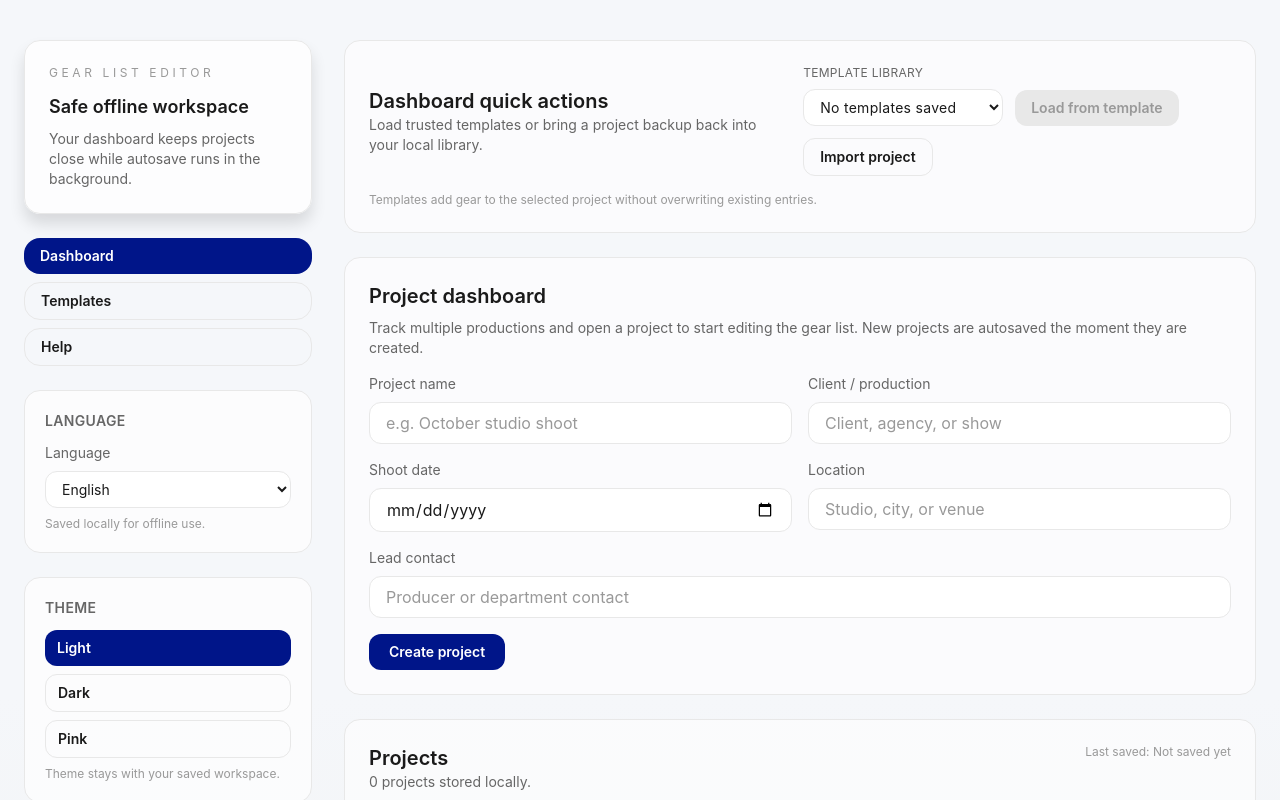
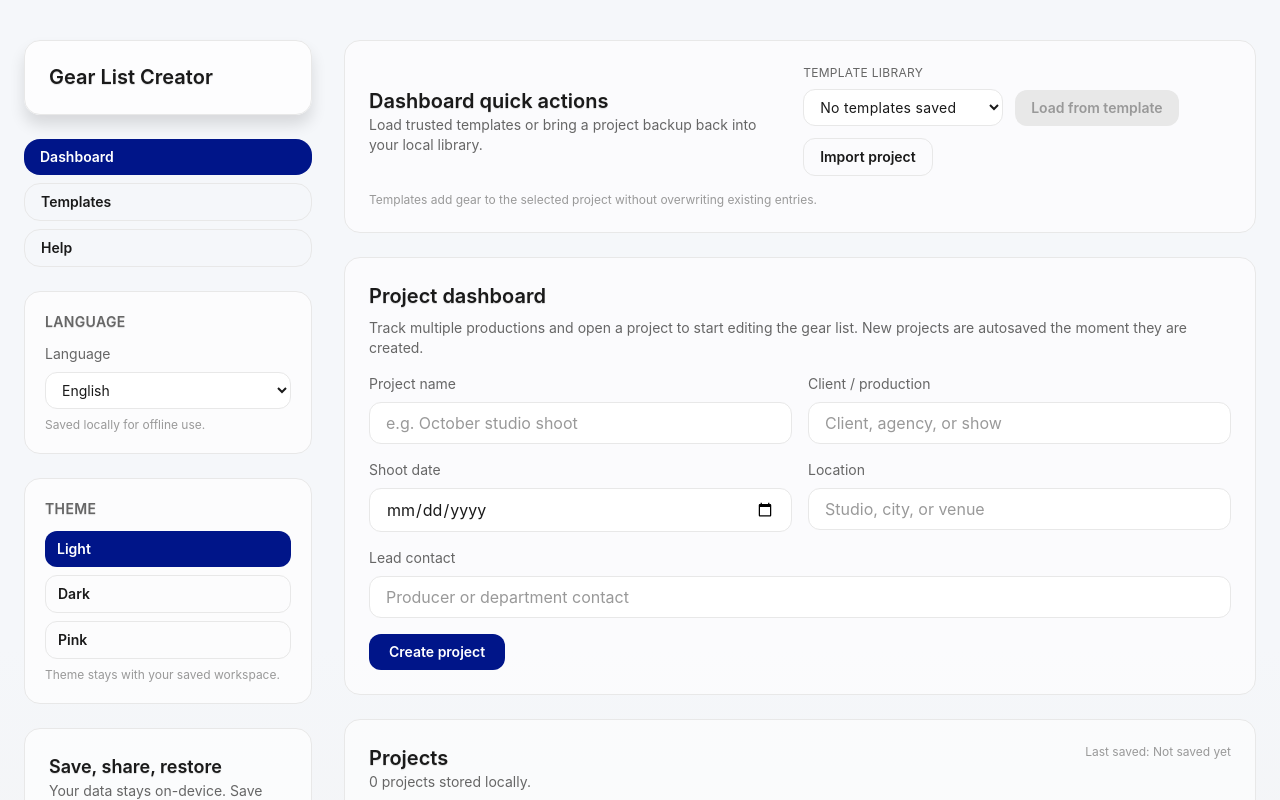
Before and after one commit to Hugo9809/Gear-list-editor, a React (Vite) app in the folder app/: page / in a window 1280 px wide. Shown: the top 800 px of the page. Built offline with nearby package versions, Linux system fonts and the light colour scheme.

Commit message:
Update sidebar branding and title styling

```diff
--- a/app/src/App.jsx
+++ b/app/src/App.jsx
@@ -310,7 +310,7 @@ export default function App() {
 
   useEffect(() => {
     document.documentElement.lang = locale;
-    document.title = t('meta.title', 'Gear list editor');
+    document.title = t('meta.title', 'Gear list creator');
   }, [locale, t]);
 
   if (!storageRef.current) {
@@ -1019,18 +1019,9 @@ export default function App() {
         <div className="flex flex-col gap-8 lg:flex-row">
           <aside className="flex w-full flex-col gap-6 lg:w-72">
             <div className="rounded-2xl border border-surface-sunken bg-surface-elevated/80 p-6 shadow-lg">
-              <p className="text-xs uppercase tracking-[0.3em] text-text-muted">
-                {t('ui.appName', 'Gear List Editor')}
-              </p>
-              <h2 className="mt-3 text-lg font-semibold text-text-primary">
-                {t('ui.sidebar.title', 'Safe offline workspace')}
+              <h2 className="truncate text-xl font-semibold leading-tight text-text-primary title-shadow">
+                {t('ui.appName', 'Gear List Creator')}
               </h2>
-              <p className="mt-2 text-sm text-text-secondary">
-                {t(
-                  'ui.sidebar.description',
-                  'Tabs keep your workflow focused while autosave runs in the background.'
-                )}
-              </p>
             </div>
 
             <nav className="flex flex-col gap-2">
@@ -1054,7 +1045,7 @@ export default function App() {
             </nav>
 
             <div className="rounded-2xl border border-surface-sunken bg-surface-elevated/70 p-5">
-              <h3 className="text-sm font-semibold uppercase tracking-wide text-text-secondary">
+              <h3 className="text-sm font-semibold uppercase tracking-wide text-text-secondary title-shadow">
                 {t('language.label', 'Language')}
               </h3>
               <label className="mt-3 flex flex-col gap-2 text-sm text-text-secondary">
@@ -1077,7 +1068,7 @@ export default function App() {
             </div>
 
             <div className="rounded-2xl border border-surface-sunken bg-surface-elevated/70 p-5">
-              <h3 className="text-sm font-semibold uppercase tracking-wide text-text-secondary">
+              <h3 className="text-sm font-semibold uppercase tracking-wide text-text-secondary title-shadow">
                 {t('theme.label', 'Theme')}
               </h3>
               <div className="mt-3 grid gap-2">
@@ -1106,7 +1097,7 @@ export default function App() {
             </div>
 
             <div className="rounded-2xl border border-surface-sunken bg-surface-elevated/70 p-6">
-              <h2 className="text-lg font-semibold text-text-primary">
+              <h2 className="text-lg font-semibold text-text-primary title-shadow">
                 {t('backup.title', 'Save, share, restore')}
               </h2>
               <p className="text-sm text-text-secondary">
@@ -1173,7 +1164,7 @@ export default function App() {
                   <span className="text-xs uppercase tracking-[0.3em] text-text-muted">
                     {t('project.active.label', 'Active project')}
                   </span>
-                  <span className="text-lg font-semibold text-text-primary">
+                  <span className="text-lg font-semibold text-text-primary title-shadow">
                     {resolveDisplayName(
                       activeProject.name,
                       { index: Math.max(activeProjectIndex, 0) + 1 },
@@ -1218,7 +1209,7 @@ export default function App() {
                 <div className="flex flex-col gap-4 rounded-2xl border border-surface-sunken bg-surface-elevated/60 p-6">
                   <div className="flex flex-col gap-4 lg:flex-row lg:items-center lg:justify-between">
                     <div>
-                      <h2 className="text-xl font-semibold text-text-primary">
+                      <h2 className="text-xl font-semibold text-text-primary title-shadow">
                         {t('dashboard.quickActions.title', 'Dashboard quick actions')}
                       </h2>
                       <p className="text-sm text-text-secondary">
@@ -1287,7 +1278,7 @@ export default function App() {
                   className="flex flex-col gap-4 rounded-2xl border border-surface-sunken bg-surface-elevated/60 p-6"
                 >
                   <div className="flex flex-col gap-2">
-                    <h2 className="text-xl font-semibold text-text-primary">
+                    <h2 className="text-xl font-semibold text-text-primary title-shadow">
                       {t('project.dashboard.title', 'Project dashboard')}
                     </h2>
                     <p className="text-sm text-text-secondary">
@@ -1365,7 +1356,7 @@ export default function App() {
                 <div className="rounded-2xl border border-surface-sunken bg-surface-elevated/60 p-6">
                   <div className="flex flex-wrap items-start justify-between gap-4">
                     <div>
-                      <h2 className="text-xl font-semibold text-text-primary">
+                      <h2 className="text-xl font-semibold text-text-primary title-shadow">
                         {t('project.list.title', 'Projects')}
                       </h2>
                       <p className="text-sm text-text-secondary">
@@ -1406,7 +1397,7 @@ export default function App() {
                           >
                             <div className="flex items-start justify-between gap-3">
                               <div>
-                                <h3 className="text-lg font-semibold text-text-primary">
+                                <h3 className="text-lg font-semibold text-text-primary title-shadow">
                                   {resolveDisplayName(
                                     project.name,
                                     { index: projectIndex + 1 },
@@ -1465,7 +1456,7 @@ export default function App() {
               <div className="rounded-2xl border border-surface-sunken bg-surface-elevated/60 p-6">
                 <div className="flex flex-wrap items-center justify-between gap-4">
                   <div>
-                    <h2 className="text-xl font-semibold text-text-primary">
+                    <h2 className="text-xl font-semibold text-text-primary title-shadow">
                       {t('project.workspace.title', 'Active project workspace')}
                     </h2>
                     <p className="text-sm text-text-secondary">
@@ -1557,7 +1548,7 @@ export default function App() {
                       className="flex flex-col gap-3 rounded-xl border border-surface-sunken bg-surface-muted/60 p-4"
                     >
                       <div className="flex flex-wrap items-center justify-between gap-3">
-                        <h3 className="text-lg font-semibold text-text-primary">
+                        <h3 className="text-lg font-semibold text-text-primary title-shadow">
                           {t('categories.title', 'Categories')}
                         </h3>
                         <span className="text-xs text-text-muted">
@@ -1785,7 +1776,7 @@ export default function App() {
                     </div>
 
                     <div className="rounded-2xl border border-surface-sunken bg-surface-elevated/60 p-4">
-                      <h3 className="text-lg font-semibold text-text-primary">
+                      <h3 className="text-lg font-semibold text-text-primary title-shadow">
                         {t('project.notes.title', 'Project notes')}
                       </h3>
                       <p className="text-sm text-text-secondary">
@@ -1823,7 +1814,7 @@ export default function App() {
                 className="rounded-2xl border border-surface-sunken bg-surface-elevated/60 p-6"
               >
                 <div className="flex flex-col gap-2">
-                  <h2 className="text-xl font-semibold text-text-primary">
+                  <h2 className="text-xl font-semibold text-text-primary title-shadow">
                     {t('template.management.title', 'Template management')}
                   </h2>
                   <p className="text-sm text-text-secondary">
@@ -1941,7 +1932,7 @@ export default function App() {
             {activeTab === 'help' ? (
               <section className="rounded-2xl border border-surface-sunken bg-surface-elevated/70 p-6">
                 <div className="flex flex-col gap-2">
-                  <h2 className="text-lg font-semibold text-text-primary">
+                  <h2 className="text-lg font-semibold text-text-primary title-shadow">
                     {t('help.title', 'Help & documentation')}
                   </h2>
                   <p className="text-sm text-text-secondary">
@@ -1955,7 +1946,7 @@ export default function App() {
                       open={index === 0}
                       className="rounded-xl border border-surface-sunken bg-surface-muted/60 px-4 py-3"
                     >
-                      <summary className="cursor-pointer text-sm font-semibold text-text-primary">
+                      <summary className="cursor-pointer text-sm font-semibold text-text-primary title-shadow">
                         {section.title}
                       </summary>
                       <p className="mt-2 text-sm text-text-secondary">{section.description}</p>
@@ -1968,7 +1959,7 @@ export default function App() {
                   ))}
                 </div>
                 <div className="mt-5 border-t border-surface-sunken pt-4">
-                  <h3 className="text-base font-semibold text-text-primary">
+                  <h3 className="text-base font-semibold text-text-primary title-shadow">
                     {t('offline.title', 'Offline workflow')}
                   </h3>
                   <p className="mt-1 text-sm text-text-secondary">
@@ -1984,7 +1975,7 @@ export default function App() {
                   </p>
                 </div>
                 <div className="mt-5 border-t border-surface-sunken pt-4">
-                  <h3 className="text-base font-semibold text-text-primary">
+                  <h3 className="text-base font-semibold text-text-primary title-shadow">
                     {t('documentation.title', 'Documentation')}
                   </h3>
                   <p className="mt-1 text-sm text-text-secondary">
@@ -1999,7 +1990,7 @@ export default function App() {
                         key={section.title}
                         className="rounded-xl border border-surface-sunken bg-surface-muted/60 px-4 py-3"
                       >
-                        <h4 className="text-sm font-semibold text-text-primary">{section.title}</h4>
+                        <h4 className="text-sm font-semibold text-text-primary title-shadow">{section.title}</h4>
                         <p className="mt-1 text-xs text-text-secondary">{section.description}</p>
                         <ul className="mt-2 list-disc space-y-1 pl-4 text-xs text-text-secondary">
                           {section.items.map((item) => (
--- a/app/src/i18n/de.json
+++ b/app/src/i18n/de.json
@@ -1,7 +1,7 @@
 {
   "meta": {
     "label": "Deutsch",
-    "title": "Equipmentlisten-Editor"
+    "title": "Gear List Creator"
   },
   "language": {
     "label": "Sprache",
@@ -33,7 +33,7 @@
     }
   },
   "ui": {
-    "appName": "Equipmentlisten-Editor",
+    "appName": "Gear List Creator",
     "gearList": "Equipmentliste",
     "emptyValue": "—",
     "sidebar": {
@@ -133,7 +133,7 @@
       "title": "Arbeitsbereich für das aktive Projekt",
       "summary": "{categories} · {items}",
       "empty": "Wähle ein Projekt, um mit der Bearbeitung zu beginnen.",
-      "emptyState": "Wähle oder erstelle ein Projekt, um den Equipmentlisten-Editor zu öffnen."
+      "emptyState": "Wähle oder erstelle ein Projekt, um den Gear List Creator zu öffnen."
     },
     "notes": {
       "title": "Projekt-Notizen",
--- a/app/src/i18n/en.json
+++ b/app/src/i18n/en.json
@@ -1,7 +1,7 @@
 {
   "meta": {
     "label": "English",
-    "title": "Gear list editor"
+    "title": "Gear list creator"
   },
   "language": {
     "label": "Language",
@@ -33,7 +33,7 @@
     }
   },
   "ui": {
-    "appName": "Gear List Editor",
+    "appName": "Gear List Creator",
     "gearList": "Gear list",
     "emptyValue": "—",
     "sidebar": {
@@ -123,7 +123,7 @@
       "title": "Active project workspace",
       "summary": "{categories} · {items}",
       "empty": "Select a project to start editing.",
-      "emptyState": "Select or create a project to unlock the gear list editor."
+      "emptyState": "Select or create a project to unlock the gear list creator."
     },
     "notes": {
       "title": "Project notes",
--- a/app/src/index.css
+++ b/app/src/index.css
@@ -65,6 +65,7 @@
   --v2-shadow-md: 0 4px 6px rgba(0, 0, 0, 0.1);
   --v2-shadow-lg: 0 10px 15px rgba(0, 0, 0, 0.12);
   --v2-shadow-xl: 0 20px 25px rgba(0, 0, 0, 0.15);
+  --v2-title-shadow: 0 1px 1px rgba(0, 0, 0, 0.12);
 }
 
 :root[data-theme='dark'] {
@@ -82,6 +83,7 @@
   --v2-text-secondary: 197 207 230;
   --v2-text-muted: 154 168 200;
   --v2-text-inverse: 15 22 42;
+  --v2-title-shadow: 0 1px 1px rgba(0, 0, 0, 0.35);
 }
 
 :root[data-theme='pink'] {
@@ -98,3 +100,7 @@
 body {
   font-family: "Inter", system-ui, -apple-system, BlinkMacSystemFont, "Segoe UI", sans-serif;
 }
+
+.title-shadow {
+  text-shadow: var(--v2-title-shadow);
+}
```
